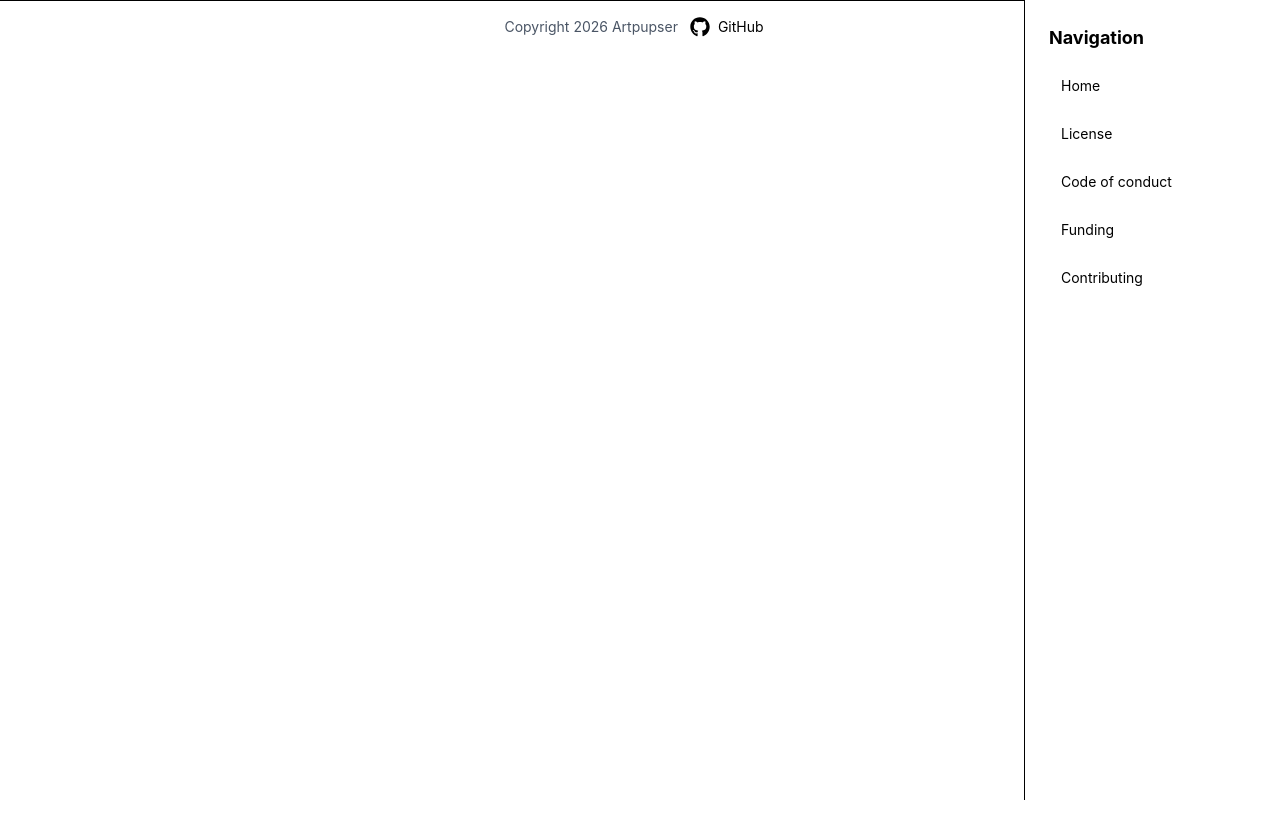
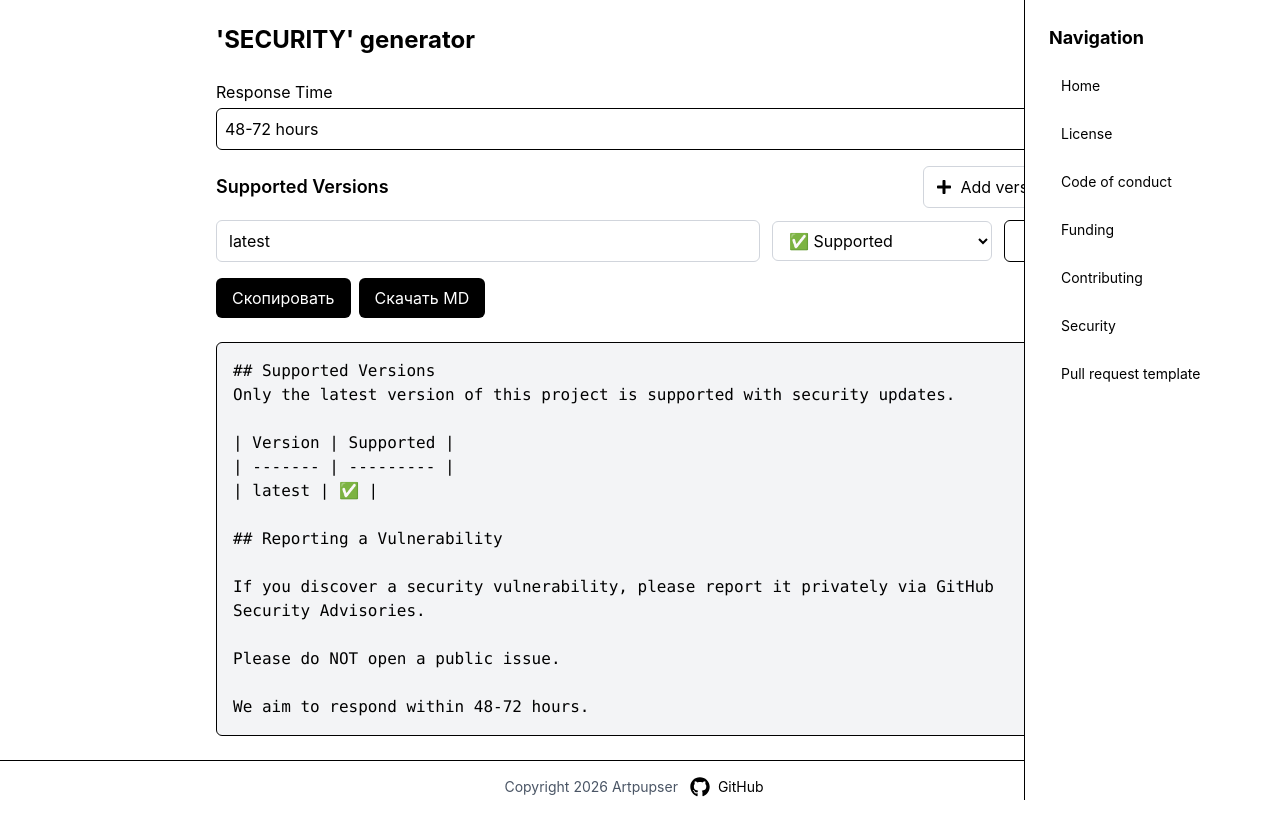
Before and after one commit to Artpupser/gh_documents_gen, a React (Vite) app: page /gen/security in a window 1280 px wide. Built offline with nearby package versions, Linux system fonts and the light colour scheme.

Commit message:
add: security generator and page, pull request template generator ang page, fix: names in all page'

```diff
--- a/src/App.tsx
+++ b/src/App.tsx
@@ -1,22 +1,28 @@
 import {Routes, Route} from "react-router-dom";
 import Home from "./pages/Home.tsx";
 import CodeOfConduct from "./pages/CodeOfConduct.tsx";
-import Rightbar from "./components/Rightbar.tsx";
+import RightBar from "./components/RightBar.tsx";
 import Footer from "./components/Footer.tsx";
 import License from "./pages/License.tsx";
 import Funding from "./pages/Funding.tsx";
+import Contributing from "./pages/Contributing.tsx";
+import Security from "./pages/Security.tsx";
+import PullRequestTemplate from "./pages/PullRequestTemplate.tsx";
 
 
 const App = () => {
 
   return (
     <>
-      <Rightbar></Rightbar>
+      <RightBar></RightBar>
       <Routes>
         <Route path="/" element={<Home />} />
         <Route path="/gen/license" element={<License />} />
         <Route path="/gen/code_of_conduct" element={<CodeOfConduct />} />
         <Route path="/gen/funding" element={<Funding />} />
+        <Route path="/gen/contributing" element={<Contributing />} />
+        <Route path="/gen/security" element={<Security />} />
+        <Route path="/gen/pull_request_template" element={<PullRequestTemplate />} />
       </Routes>
       <Footer></Footer>
     </>
--- a/src/components/CopyButton.tsx
+++ b/src/components/CopyButton.tsx
@@ -19,7 +19,7 @@ const CopyButton = (props: {
     <Button onclick={copy} state={() => {
       return copied
         ? "Скопировано! ✅"
-        : "Скопировать Code of Conduct"}}/>
+        : "Скопировать"}}/>
   )
 }
 
--- a/src/components/Rightbar.tsx
+++ b/src/components/RightBar.tsx
@@ -26,9 +26,17 @@ const LINKS: LinkProps[] = [
     path: `/gen/contributing`,
     name: `Contributing`,
   },
+  {
+    path: `/gen/security`,
+    name: `Security`,
+  },
+  {
+    path: `/gen/pull_request_template`,
+    name: `Pull request template`,
+  },
 ]
 
-const Rightbar = () => {
+const RightBar = () => {
   return (
     <aside className="fixed right-0 top-0 h-screen w-64 border-l bg-white p-6 flex flex-col gap-4">
       <h2 className="text-lg font-bold">Navigation</h2>
@@ -42,4 +50,4 @@ const Rightbar = () => {
   );
 };
 
-export default Rightbar
+export default RightBar
--- a/src/pages/CodeOfConduct.tsx
+++ b/src/pages/CodeOfConduct.tsx
@@ -19,7 +19,7 @@ const CodeOfConduct = () => {
 
   return (
     <div className="max-w-4xl mx-auto p-6 space-y-6">
-      <h1 className="text-2xl font-bold">'Code of Conduct' generator</h1>
+      <h1 className="text-2xl font-bold">'CODE_OF_CONDUCT' generator</h1>
 
       <div className="grid gap-4">
         <div className="grid grid-rows-1 grid-cols-2 gap-1">
--- a/src/pages/Funding.tsx
+++ b/src/pages/Funding.tsx
@@ -134,12 +134,12 @@ const Funding = () => {
     });
   }, [fundingObject]);
 
-  const placeholder = "Name";
+  const placeholder = "Username";
 
   return (
     <div className="max-w-4xl mx-auto p-6 space-y-6">
       <h1 className="text-2xl font-bold">
-        'Funding' generator
+        'FUNDING' generator
       </h1>
 
       <div className="grid gap-4">
--- a/src/pages/License.tsx
+++ b/src/pages/License.tsx
@@ -66,7 +66,7 @@ const License = () => {
 
   return (
     <div className="max-w-4xl mx-auto p-6 space-y-6">
-      <h1 className="text-2xl font-bold">'License' generator</h1>
+      <h1 className="text-2xl font-bold">'LICENSE' generator</h1>
 
       <div className="space-y-2">
         <h2 className="text-lg font-semibold">Licenses</h2>
--- /dev/null
+++ b/src/pages/PullRequestTemplate.tsx
@@ -0,0 +1,91 @@
+import CopyButton from "../components/CopyButton.tsx";
+import DownloadButton from "../components/DownloadButton.tsx";
+
+const PullRequestTemplate = () => {
+  const template:string = `
+  name: Pull Request
+description: Describe the changes and purpose of this PR
+
+body:
+  - type: textarea
+    id: description
+    attributes:
+      label: Description
+      description: What does this PR do and why?
+    validations:
+      required: true
+
+  - type: input
+    id: related_issue
+    attributes:
+      label: Related Issue
+      description: Reference the issue (e.g., Closes #123)
+
+  - type: checkboxes
+    id: type_of_change
+    attributes:
+      label: Type of Change
+      options:
+        - label: Bug fix
+        - label: New feature
+        - label: Refactoring
+        - label: Documentation update
+        - label: Security improvement
+        - label: Performance improvement
+
+  - type: checkboxes
+    id: testing
+    attributes:
+      label: How Has This Been Tested?
+      options:
+        - label: Linux
+        - label: Windows
+        - label: macOS
+
+  - type: textarea
+    id: test_commands
+    attributes:
+      label: Commands used to test
+      render: bash
+
+  - type: checkboxes
+    id: checklist
+    attributes:
+      label: Checklist
+      options:
+        - label: Code follows the project's style guidelines
+        - label: README updated if needed
+        - label: No new security vulnerabilities introduced
+
+  - type: textarea
+    id: screenshots
+    attributes:
+      label: Screenshots / Output
+      description: Attach terminal output or before/after screenshots`
+
+  return (
+    <div className="max-w-4xl mx-auto p-6 space-y-6">
+      <h1 className="text-2xl font-bold">
+        'PULL_REQUEST_TEMPLATE' template
+      </h1>
+
+      <div className="grid gap-4">
+
+        <div className="flex flex-row gap-2">
+          <CopyButton content={template} />
+
+          <DownloadButton
+            name={"PULL_REQUEST_TEMPLATE.yml"}
+            extension={"yml"}
+            content_in_file={template}
+          />
+        </div>
+      </div>
+
+      <pre className="whitespace-pre-wrap bg-gray-100 p-4 rounded-md border overflow-x-auto">
+        {template}
+      </pre>
+    </div>)
+}
+
+export default PullRequestTemplate;
--- /dev/null
+++ b/src/pages/Security.tsx
@@ -0,0 +1,203 @@
+import { useMemo, useState } from "react";
+import { FaPlus, FaTrash } from "react-icons/fa";
+import SecurityGenerator from "../utils/Security";
+
+import Label from "../components/Label";
+import CopyButton from "../components/CopyButton";
+import DownloadButton from "../components/DownloadButton";
+
+const Security = () => {
+  const [responseTime, setResponseTime] = useState("48-72 hours");
+
+  const [versions, setVersions] = useState<[string, boolean][]>([
+    ["latest", true],
+  ]);
+
+  const updateVersion = (
+    index: number,
+    field: "version" | "supported",
+    value: string | boolean
+  ) => {
+    setVersions((prev) => {
+      const updated = [...prev];
+
+      if (field === "version") {
+        updated[index][0] = value as string;
+      }
+
+      if (field === "supported") {
+        updated[index][1] = value as boolean;
+      }
+
+      return updated;
+    });
+  };
+
+  const addVersion = () => {
+    setVersions((prev) => [
+      ...prev,
+      ["", false],
+    ]);
+  };
+
+  const removeVersion = (index: number) => {
+    setVersions((prev) =>
+      prev.filter((_, i) => i !== index)
+    );
+  };
+
+  const securityText = useMemo(() => {
+    return SecurityGenerator({
+      versions: versions.filter(
+        (v) => v[0].trim() !== ""
+      ),
+
+      responseTime,
+    });
+  }, [versions, responseTime]);
+
+  return (
+    <div className="max-w-4xl mx-auto p-6 space-y-6">
+      <h1 className="text-2xl font-bold">
+        'SECURITY' generator
+      </h1>
+
+      <div className="grid gap-4">
+        <Label
+          name="Response Time"
+          holder="48 hours"
+          getter={() => responseTime}
+          setter={setResponseTime}
+        />
+
+        <div className="space-y-3">
+          <div className="flex items-center justify-between">
+            <h2 className="text-lg font-semibold">
+              Supported Versions
+            </h2>
+
+            <button
+              onClick={addVersion}
+              className="
+                flex
+                items-center
+                gap-2
+                rounded-md
+                border
+                border-gray-300
+                px-3
+                py-2
+                hover:bg-gray-100
+                transition
+              "
+            >
+              <FaPlus />
+
+              Add version
+            </button>
+          </div>
+
+          <div className="flex flex-col gap-3">
+            {versions.map((item, index) => (
+              <div
+                key={index}
+                className="
+                  grid
+                  grid-cols-1
+                  md:grid-cols-[1fr_220px_60px]
+                  gap-3
+                  items-center
+                "
+              >
+                <input
+                  type="text"
+                  value={item[0]}
+                  placeholder="1.x.x"
+                  onChange={(e) => {
+                    updateVersion(
+                      index,
+                      "version",
+                      e.target.value
+                    );
+                  }}
+                  className="
+                    w-full
+                    rounded-md
+                    border
+                    border-gray-300
+                    px-3
+                    py-2
+                    outline-none
+                    focus:ring-2
+                    focus:ring-gray-400
+                  "
+                />
+
+                <select
+                  value={item[1] ? "true" : "false"}
+                  onChange={(e) => {
+                    updateVersion(
+                      index,
+                      "supported",
+                      e.target.value === "true"
+                    );
+                  }}
+                  className="
+                    w-full
+                    rounded-md
+                    border
+                    border-gray-300
+                    px-3
+                    py-2
+                    outline-none
+                    focus:ring-2
+                    focus:ring-gray-400
+                  "
+                >
+                  <option value="true">
+                    ✅ Supported
+                  </option>
+
+                  <option value="false">
+                    ❌ Unsupported
+                  </option>
+                </select>
+
+                <button
+                  onClick={() => removeVersion(index)}
+                  className="
+                    flex
+                    items-center
+                    justify-center
+                    rounded-md
+                    border
+                    p-3
+                    transition
+                  "
+                >
+                  <FaTrash />
+                </button>
+              </div>
+            ))}
+          </div>
+        </div>
+
+        <div className="flex flex-row gap-2">
+          <CopyButton content={securityText} />
+
+          <DownloadButton
+            name={"SECURITY"}
+            extension={"md"}
+            content_in_file={securityText}
+          />
+        </div>
+      </div>
+
+      <pre className="whitespace-pre-wrap bg-gray-100 p-4 rounded-md border overflow-x-auto">
+        {securityText}
+      </pre>
+    </div>
+  );
+};
+
+export default Security;
--- a/src/utils/Contributing.tsx
+++ b/src/utils/Contributing.tsx
@@ -44,7 +44,7 @@ const Contributing = (props: {
   md += `## Branch Naming\n\n${props.branchNaming}\n\n`;
   md += `## Contact\n\n${props.contactInfo}\n\n`;
   md += `## License\n\n`;
-  md += `This project is licensed under the ${props.licenses.map((item) => item).join(',')} License`
+  md += `This project is licensed under the ${props.licenses.map((item) => item).join(', ')} License`
   md += `\n`;
 
   return md;
--- /dev/null
+++ b/src/utils/Security.tsx
@@ -0,0 +1,25 @@
+const supportMark = (mark: boolean):string => {
+  return mark ? `✅` : '❌';
+}
+
+const Security = (props: {
+  versions: [string, boolean][];
+  responseTime: string;
+}):string => {
+  return `## Supported Versions
+Only the latest version of this project is supported with security updates.
+
+| Version | Supported |
+| ------- | --------- |
+${props.versions.map(v => `| ${v[0]} | ${supportMark(v[1])} |`).join('\n')}
+
+## Reporting a Vulnerability
+
+If you discover a security vulnerability, please report it privately via GitHub Security Advisories.
+
+Please do NOT open a public issue.
+
+We aim to respond within ${props.responseTime}.`
+}
+
+export default Security;
```
Also changed, not shown: src/pages/Contributing.tsx (+5 -5 lines), src/pages/IssueTemplate.tsx (added).
